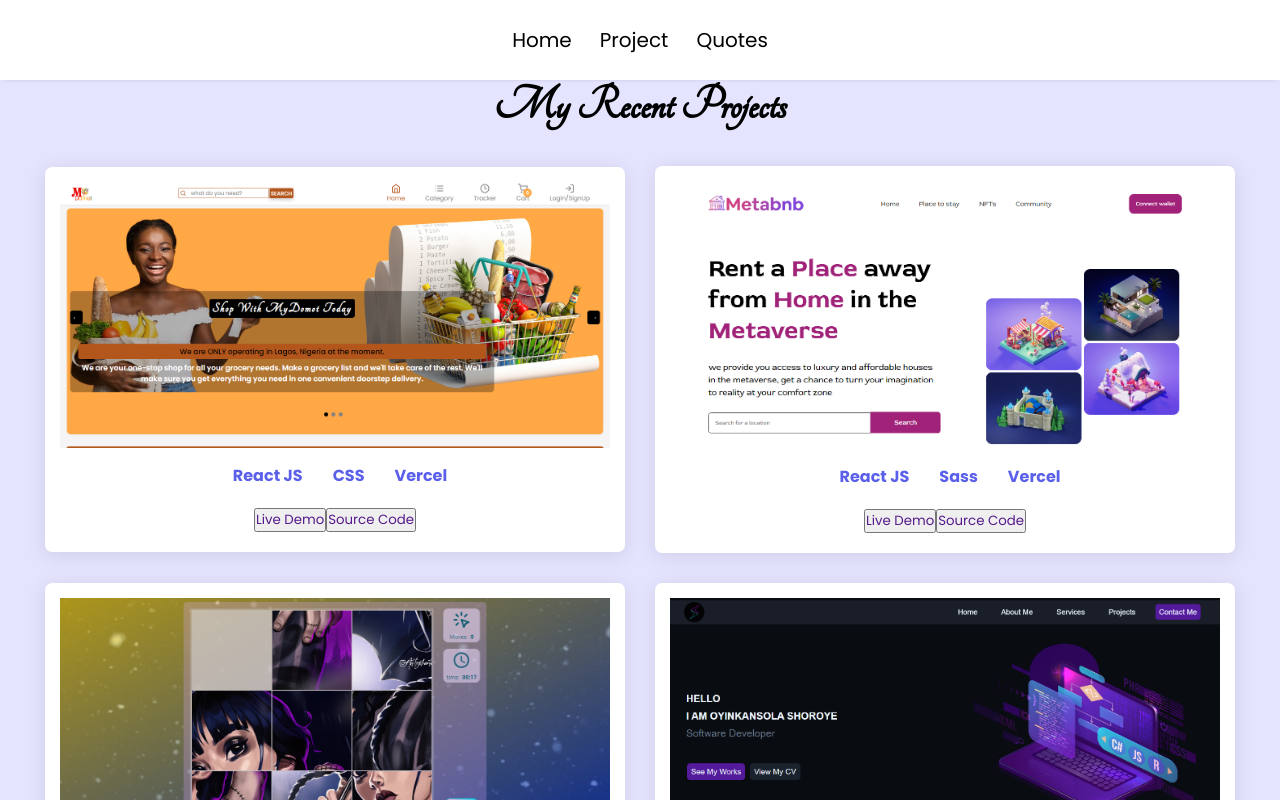
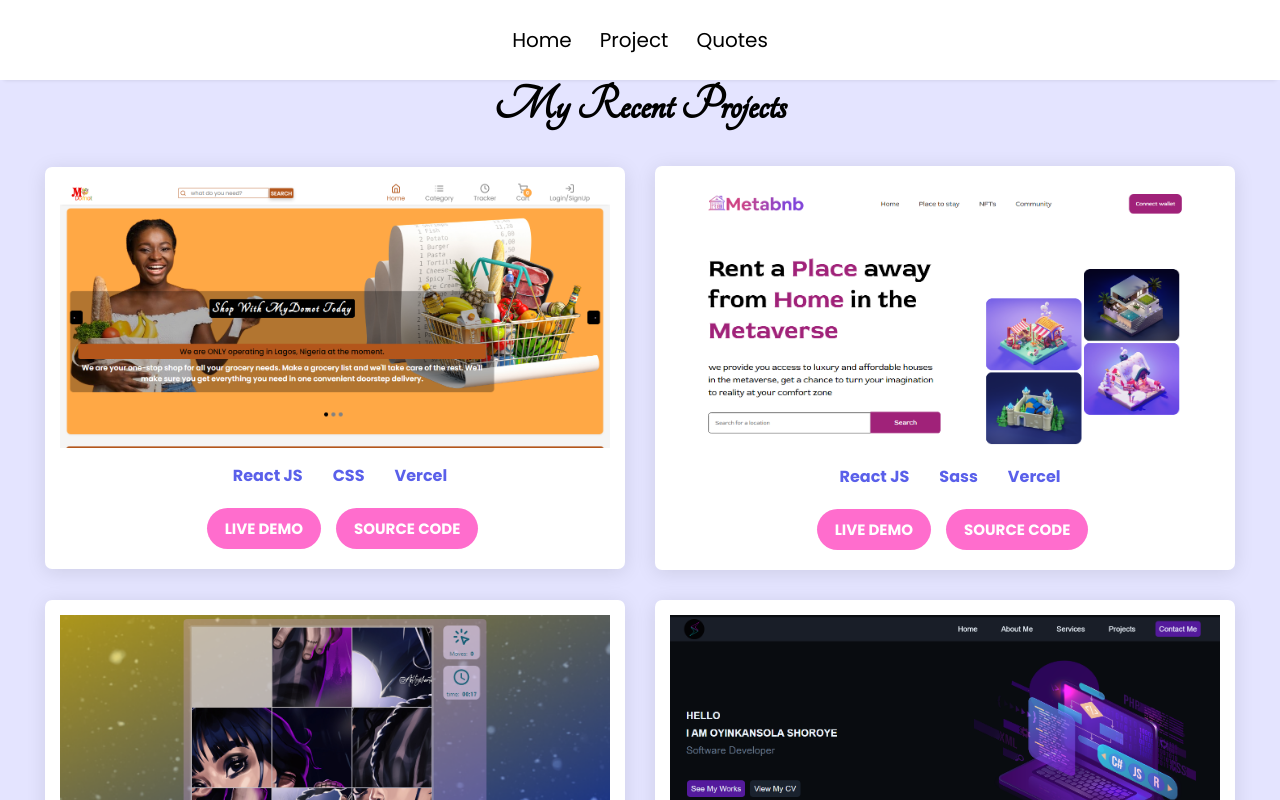
Before and after one commit to techbaddey/colab-project, a React (Create React App) app: page /projects in a window 1280 px wide. Shown: the top 800 px of the page. Built offline with nearby package versions, Linux system fonts and the light colour scheme.

Commit message:
added buttons

```diff
--- a/src/App.css
+++ b/src/App.css
@@ -212,6 +212,30 @@ a {
   padding: 5px;
 }
 
+.project-container .project-sub .sub-project .flex button {
+  background-color: #ff6dcd;
+  border-radius: 40px;
+  justify-content: space-between;
+  padding: 9px 18px;
+  transition: all 0.25s;
+  display: flex;
+  border: none;
+  color: white;
+  cursor: pointer;
+  font-size: 15px;
+  margin-left: 15px;
+  font-weight: bold;
+}
+
+.project-container .project-sub .sub-project .flex button:hover {
+  background-color: #5a60ea;
+}
+
+.project-container .project-sub .sub-project .flex button a {
+  color: white;
+  text-transform: uppercase;
+}
+
 .project-container .project-sub .sub-project .flex p {
   margin-left: 10px;
   color: #5a60ea;
```
